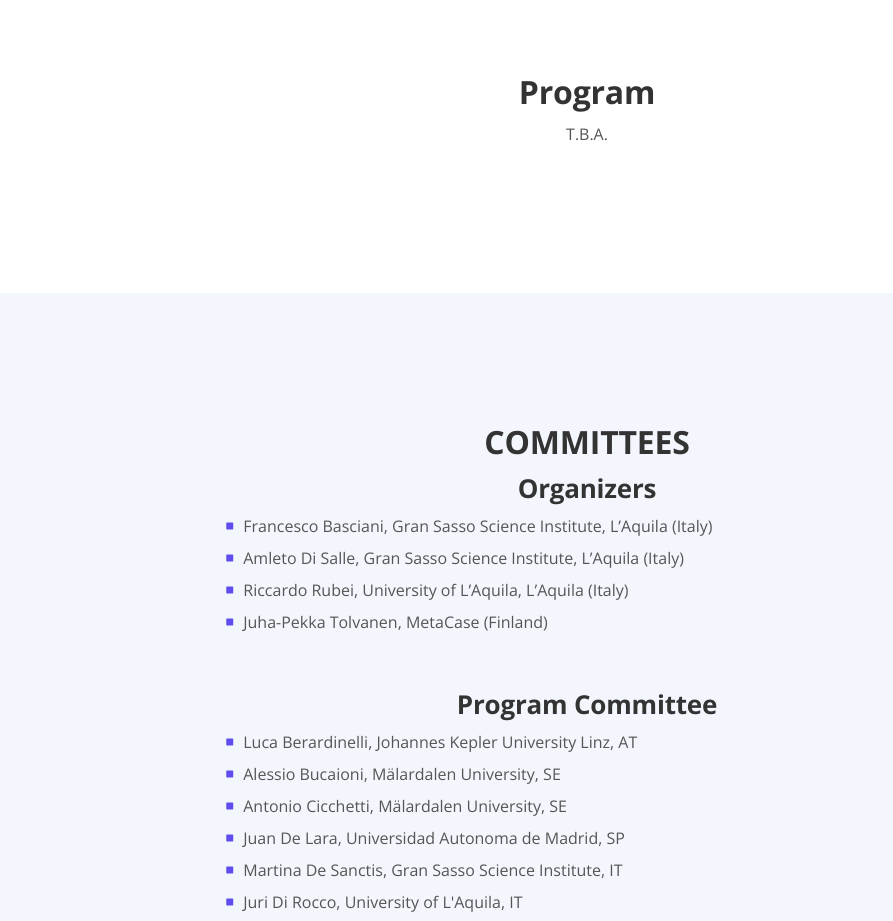
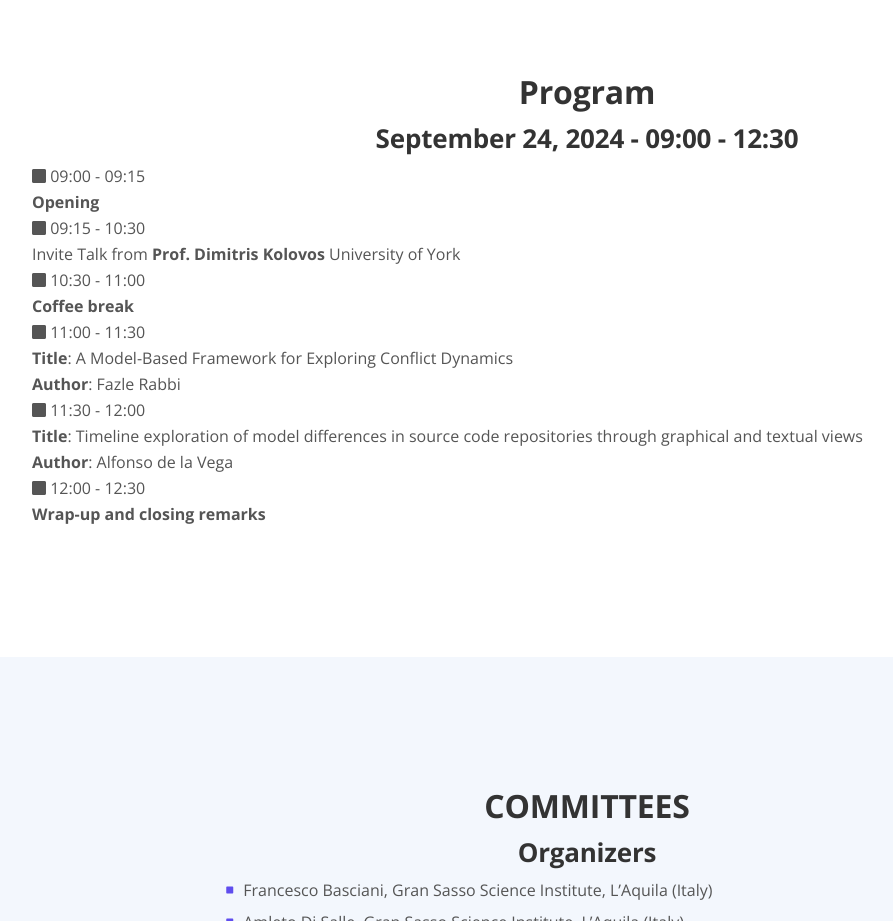
Before and after one commit to fpvm/fpvm.github.io, a plain HTML site: page index.html in a window 1280 px wide. Shown: the part 3620-4541 px from the top of the page, without its empty margins (53-946 px from the left). Drawn offline with nearby package versions, Linux system fonts and the light colour scheme.

Commit message:
add the program

```diff
--- a/index.html
+++ b/index.html
@@ -308,7 +308,13 @@
             <div class="row">
                 <div class="col-lg-12">
                     <h2 class="h2-heading">Program</h2>
-                    <p style="text-align: center;">T.B.A.</p>
+                    <h3 class="h2-heading">September 24, 2024 - 09:00 - 12:30</h3>
+                    <div class="media-body"><i class="fas fa-square"></i> 09:00 - 09:15</div> <div class="media-body"><b>Opening</b></div>
+                    <div class="media-body"><i class="fas fa-square"></i> 09:15 - 10:30</div> <div class="media-body">Invite Talk from <b>Prof. Dimitris Kolovos</b> University of York</div>
+                    <div class="media-body"><i class="fas fa-square"></i> 10:30 - 11:00</div> <div class="media-body"><b>Coffee break</b></div>
+                    <div class="media-body"><i class="fas fa-square"></i> 11:00 - 11:30</div> <div class="media-body"><b>Title</b>: A Model-Based Framework for Exploring Conflict Dynamics</div> <div class="media-body"><b>Author</b>: Fazle Rabbi</div>
+                    <div class="media-body"><i class="fas fa-square"></i> 11:30 - 12:00</div> <div class="media-body"><b>Title</b>: Timeline exploration of model differences in source code repositories through graphical and textual views</div> <div class="media-body"><b>Author</b>: Alfonso de la Vega</div>
+                    <div class="media-body"><i class="fas fa-square"></i> 12:00 - 12:30</div> <div class="media-body"><b>Wrap-up and closing remarks</b></div>
                 </div> <!-- end of col -->
             </div> <!-- end of row -->
         </div> <!-- end of container -->
```
